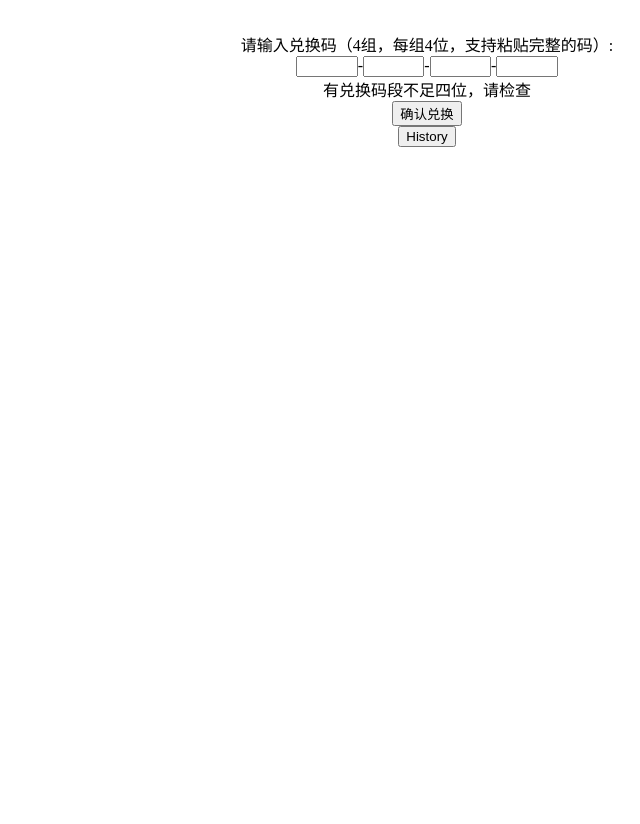
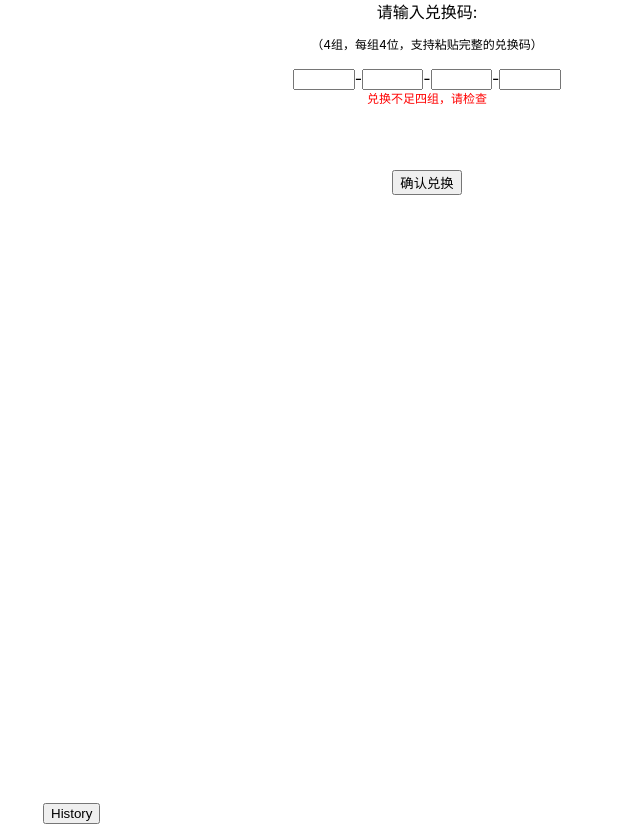
Before and after one commit to rannuo/interview, a React (Vite) app: page / in a window 1280 px wide. Both pictures are taken after a click on the button "确认兑换". Shown: the whole page, without its empty margins (213-853 px from the left). Before the commit the page ends 800 px from the top, so only its background shows below. Built offline with nearby package versions, Linux system fonts and the light colour scheme.

Commit message:
feat: verify code ui

```diff
--- a/src/App.css
+++ b/src/App.css
@@ -1,41 +1,8 @@
 .app {
-  display: flex;
-  flex-direction: column;
-  align-items: center;
+  min-width: 375px;
+  max-width: 768px;
+
+  margin: 0 auto;
+
+  min-height: 100vh;
 }
-
-.logo {
-  height: 6em;
-  padding: 1.5em;
-  will-change: filter;
-  transition: filter 300ms;
-}
-.logo:hover {
-  filter: drop-shadow(0 0 2em #646cffaa);
-}
-.logo.react:hover {
-  filter: drop-shadow(0 0 2em #61dafbaa);
-}
-
-@keyframes logo-spin {
-  from {
-    transform: rotate(0deg);
-  }
-  to {
-    transform: rotate(360deg);
-  }
-}
-
-@media (prefers-reduced-motion: no-preference) {
-  a:nth-of-type(2) .logo {
-    animation: logo-spin infinite 20s linear;
-  }
-}
-
-.card {
-  padding: 2em;
-}
-
-.read-the-docs {
-  color: #888;
-}
--- /dev/null
+++ b/src/base/logger.ts
@@ -0,0 +1,4 @@
+export function logError(err: Error) {
+    // TODO: 错误上报
+    console.log('[logError]:', err);
+}
--- a/src/base/toast.ts
+++ b/src/base/toast.ts
@@ -1,5 +1,6 @@
 export function toast(str: string) {
-    // TODO: implements this
+    // TODO: style this
+    alert(str);
 }
 
 export function unknownErrorToast() {
--- a/src/features/VerifyCode/index.module.css
+++ b/src/features/VerifyCode/index.module.css
@@ -1,3 +1,35 @@
+.container {
+    min-height: 100vh;
+
+    display: flex;
+    flex-direction: column;
+    align-items: center;
+}
+
+.label {
+}
+
+.labelTip {
+    font-size: 12px;
+}
+
 .input {
     width: 4em;
 }
+
+.errorMsgLocator {
+    position: relative;
+    width: 100%;
+}
+
+.errorMsg {
+    position: absolute;
+    width: 100%;
+    text-align: center;
+    color: red;
+    font-size: 12px;
+}
+
+.confirmBtn {
+    margin-top: 80px;
+}
--- a/src/features/VerifyCode/index.tsx
+++ b/src/features/VerifyCode/index.tsx
@@ -5,6 +5,8 @@ import styles from './index.module.css';
 import { IRedeemService } from "../../services/IRedeemService";
 import { GiftInfo } from '../../model';
 import { toast, unknownErrorToast } from '../../base/toast';
+import { logError } from "../../base/logger";
+import { Loading } from "../../views/Loading";
 
 const CODE_SEGMENTS = 4;
 const CODE_SEGMENT_LENGTH = 4;
@@ -28,7 +30,7 @@ function parsePastedCode(str: string): RedeemCode {
  * @returns
  */
 function validateCode(code: RedeemCode): string | null {
-    if (code.length < CODE_SEGMENTS) {
+    if (code.map(solidStr).filter(x => x.length > 0).length < CODE_SEGMENTS) {
         return '兑换不足四组，请检查'
     }
     for (const seg of code) {
@@ -51,26 +53,26 @@ interface IProps {
  * 兑换码检验界面
  */
 export const VerifyCodeView = ({ redeemService, onRedeemSucc }: IProps) => {
-    // aaaa-aaaa-aaaa-aaaa
+    // 格式：aaaa-aaaa-aaaa-aaaa
     const [code, setCode] = useState<string[]>(Array(CODE_SEGMENTS).fill(''));
     const [error, setError] =  useState<string | null>(null);
+    const [dirty, setDirty] = useState(false);
+    const [verifying, setVerifying] = useState(false);
 
     const inputsRef = useRef(new Map<number, HTMLInputElement>());
 
     function handleCodeChange(e: React.ChangeEvent<HTMLInputElement>, index: number) {
-        setError(null);
-
         const codeValue = solidStr(e.target.value).slice(0, CODE_SEGMENTS);
         const newCode = code.slice();
         newCode[index] = codeValue;
         setCode(newCode);
 
+        setDirty(true);
+
         // 自动跳转下一个
         if (codeValue.length === CODE_SEGMENT_LENGTH) {
             inputsRef.current.get(index + 1)?.focus();
         }
-
-        // TODO: 停留一段时间后校验，频繁校验体验不太好
     }
 
     const inputLine = [];
@@ -103,10 +105,6 @@ export const VerifyCodeView = ({ redeemService, onRedeemSucc }: IProps) => {
         const pasteCode = (event.clipboardData || window.clipboardData).getData("text");
         const parsedCode = parsePastedCode(pasteCode);
         setCode(parsedCode);
-        const error = validateCode(parsedCode);
-        if (error) {
-            setError(error);
-        }
     }
 
     function handleSubmit() {
@@ -114,8 +112,12 @@ export const VerifyCodeView = ({ redeemService, onRedeemSucc }: IProps) => {
         if (error) {
             setError(error);
         } else {
-            // TODO: 进行兑换
-            // TODO: 防止连续点击
+            // 防止连续点击
+            if (verifying) {
+                return;
+            }
+            setVerifying(true);
+
             const codeString = code.join('-');
             redeemService.verifyCode({
                 code: codeString,
@@ -131,37 +133,39 @@ export const VerifyCodeView = ({ redeemService, onRedeemSucc }: IProps) => {
             })
             .catch(err => {
                 unknownErrorToast();
-                // TODO: 错误上报
-                // logError(err);
+                logError(err);
+            })
+            .finally(() => {
+                setVerifying(false);
             })
         }
     }
 
     // 实时校验
     useEffect(() => {
-        const error = validateCode(code);
-        if (error) {
-            // 如果错误这里不处理
-            // 错误信息在行为触发处设置，体验较好
-        } else {
-            // 如果正确，则置空错误信息
-            setError(null);
+        if (dirty) {
+            setError(validateCode(code));
         }
-    }, [code]);
+    }, [code, dirty]);
 
     return (
-        <div>
+        <div className={styles.container}>
+            <label className={styles.label}>
+                请输入兑换码:
+            </label>
+            <p className={styles.labelTip}>
+                （4组，每组4位，支持粘贴完整的兑换码）
+            </p>
             <div onPaste={handlePaste}>
-                <label>请输入兑换码（4组，每组4位，支持粘贴完整的码）:</label>
-                <br />
                 {inputLine}
             </div>
-            {error ? (
-                <div>{error}</div>
-            ) : null}
-            <div>
-                <button onClick={handleSubmit}>确认兑换</button>
+            <div className={styles.errorMsgLocator}>
+                {error ? (
+                    <div className={styles.errorMsg}>{error}</div>
+                ) : null}
             </div>
+            <button className={styles.confirmBtn} onClick={handleSubmit}>确认兑换</button>
+            {verifying ? <Loading /> : null}
         </div>
     )
 }
--- a/src/index.css
+++ b/src/index.css
@@ -1,72 +1,19 @@
-/* :root {
+html {
   font-family: Inter, system-ui, Avenir, Helvetica, Arial, sans-serif;
   line-height: 1.5;
   font-weight: 400;
 
   color-scheme: light dark;
-  color: rgba(255, 255, 255, 0.87);
-  background-color: #242424;
 
   font-synthesis: none;
   text-rendering: optimizeLegibility;
   -webkit-font-smoothing: antialiased;
   -moz-osx-font-smoothing: grayscale;
+
+  /* TODO: 响应式方案 */
 }
 
-a {
-  font-weight: 500;
-  color: #646cff;
-  text-decoration: inherit;
-}
-a:hover {
-  color: #535bf2;
-} */
 
 body {
   margin: 0;
 }
-
-#root {
-  max-width: 1280px;
-  margin: 0 auto;
-  padding: 2rem;
-  text-align: center;
-}
-
-/*
-h1 {
-  font-size: 3.2em;
-  line-height: 1.1;
-}
-
-button {
-  border-radius: 8px;
-  border: 1px solid transparent;
-  padding: 0.6em 1.2em;
-  font-size: 1em;
-  font-weight: 500;
-  font-family: inherit;
-  background-color: #1a1a1a;
-  cursor: pointer;
-  transition: border-color 0.25s;
-}
-button:hover {
-  border-color: #646cff;
-}
-button:focus,
-button:focus-visible {
-  outline: 4px auto -webkit-focus-ring-color;
-}
-
-@media (prefers-color-scheme: light) {
-  :root {
-    color: #213547;
-    background-color: #ffffff;
-  }
-  a:hover {
-    color: #747bff;
-  }
-  button {
-    background-color: #f9f9f9;
-  }
-} */
--- /dev/null
+++ b/src/views/Loading.tsx
@@ -0,0 +1,5 @@
+export const Loading = () => {
+    return (
+        <div>Loading</div>
+    )
+}
```
Also changed, not shown: 1 other file (tests, documents, lock files or other folders).
